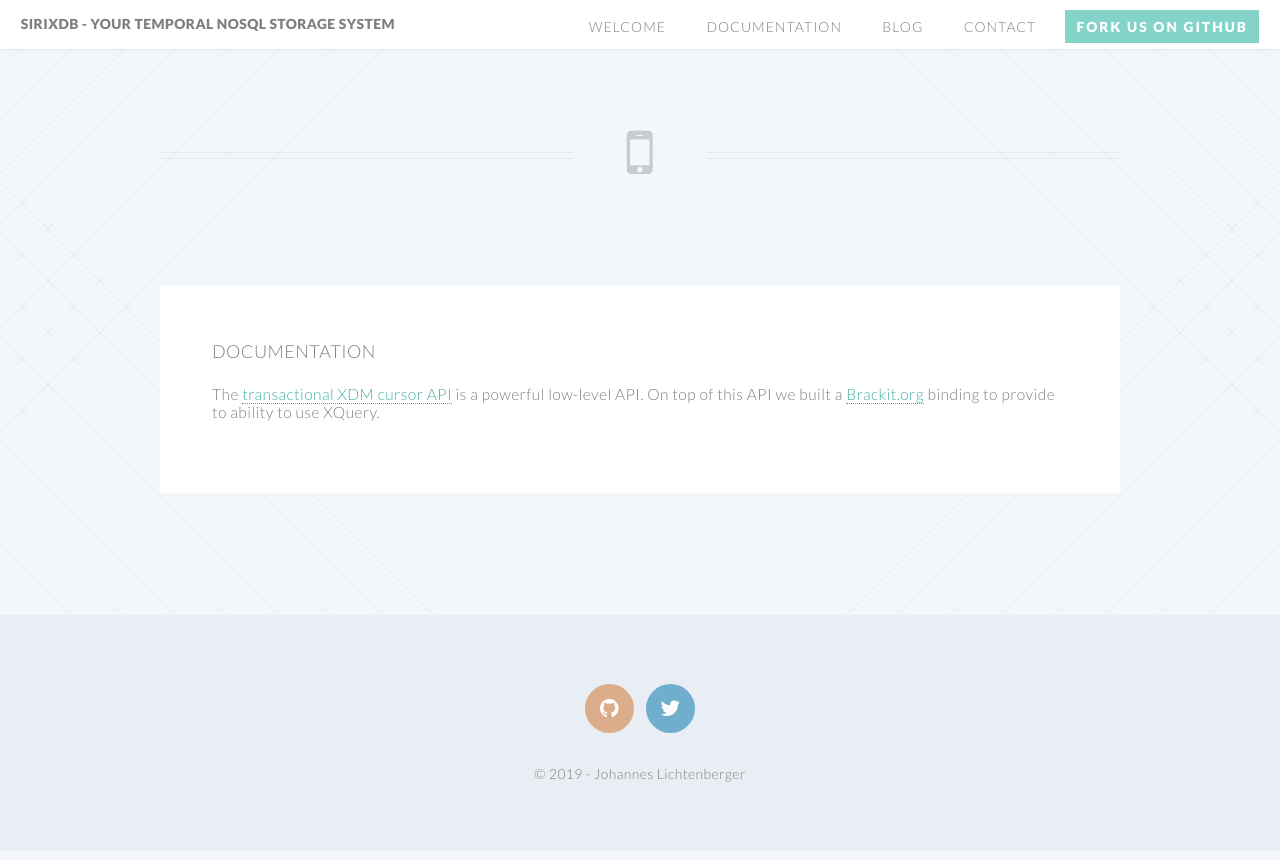
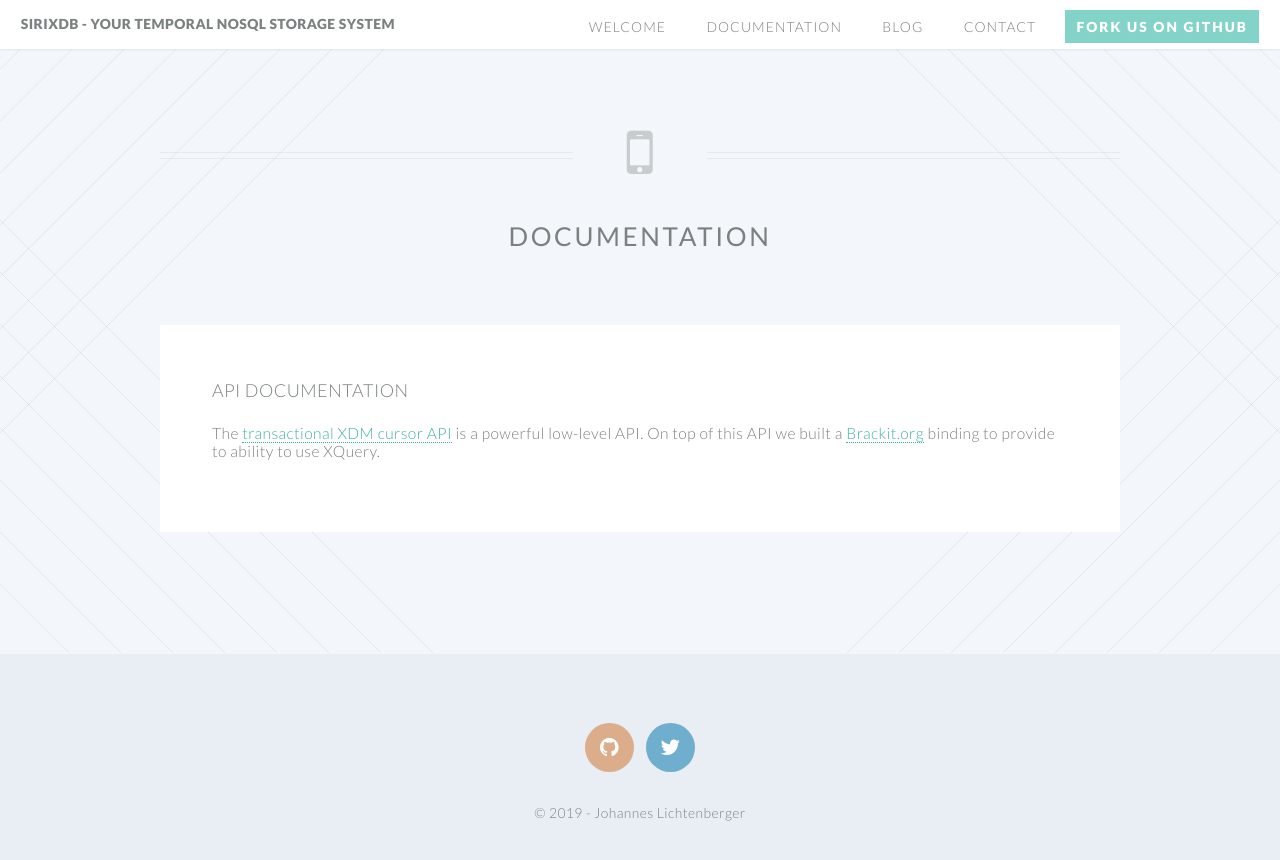
Before and after one commit to sirixdb/sirixdb.github.io, a Jekyll site: the page built from documentation.md, in a window 1280 px wide. Shown: the top 860 px of the page. Built offline with Jekyll 4.4.1, drawn with Linux system fonts in a browser that asks for light colours; our own code applies the rules of GitHub Pages for plain Markdown files.

Commit message:
Update documentation.md

```diff
--- a/documentation.md
+++ b/documentation.md
@@ -1,8 +1,8 @@
 ---
 layout: documentation
-title: Documentation
+doctitle: Documentation
 ---
 
-### Documentation
+### API documentation
 
 The [transactional XDM cursor API](/transactional-cursor-api.html) is a powerful low-level API. On top of this API we built a [Brackit.org](http://brackit.org) binding to provide to ability to use XQuery.
```
